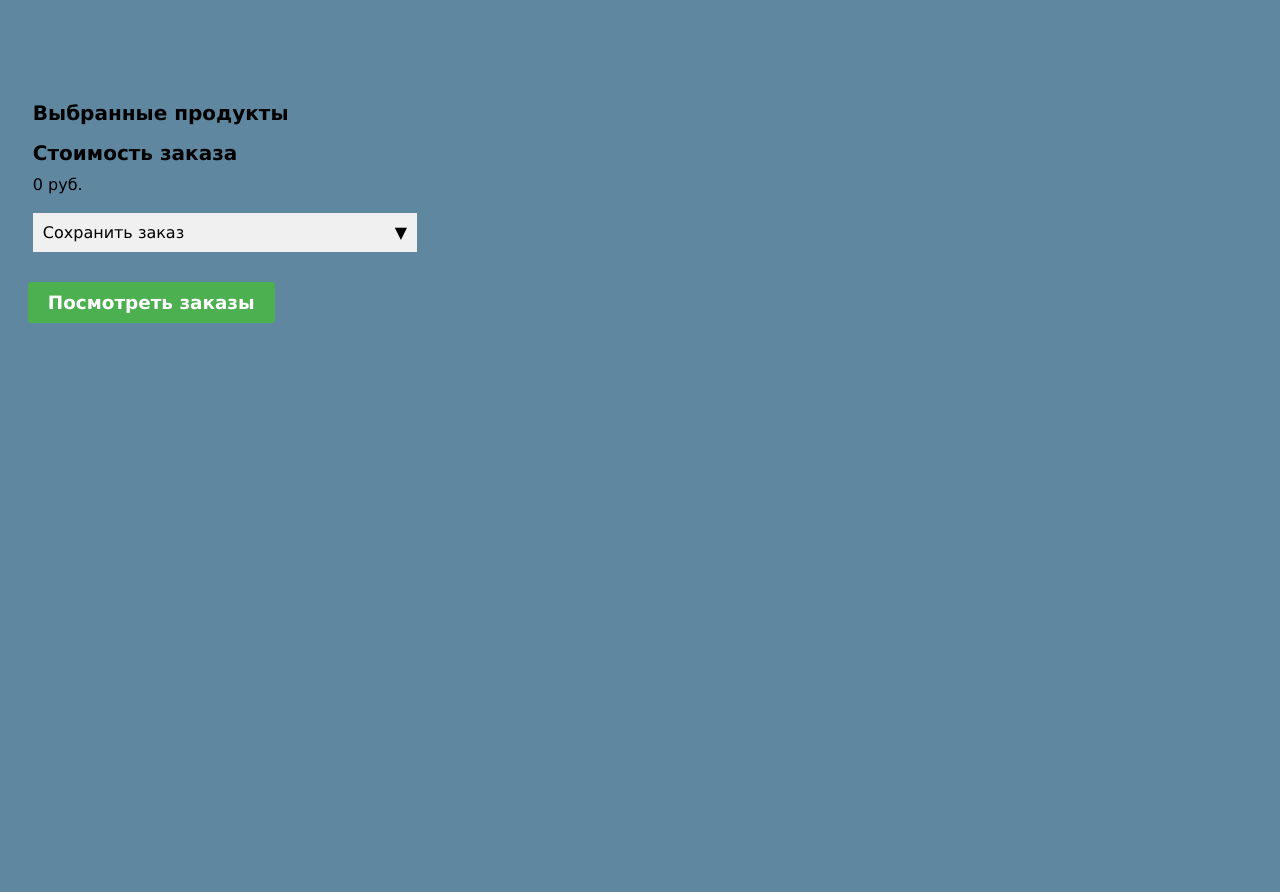
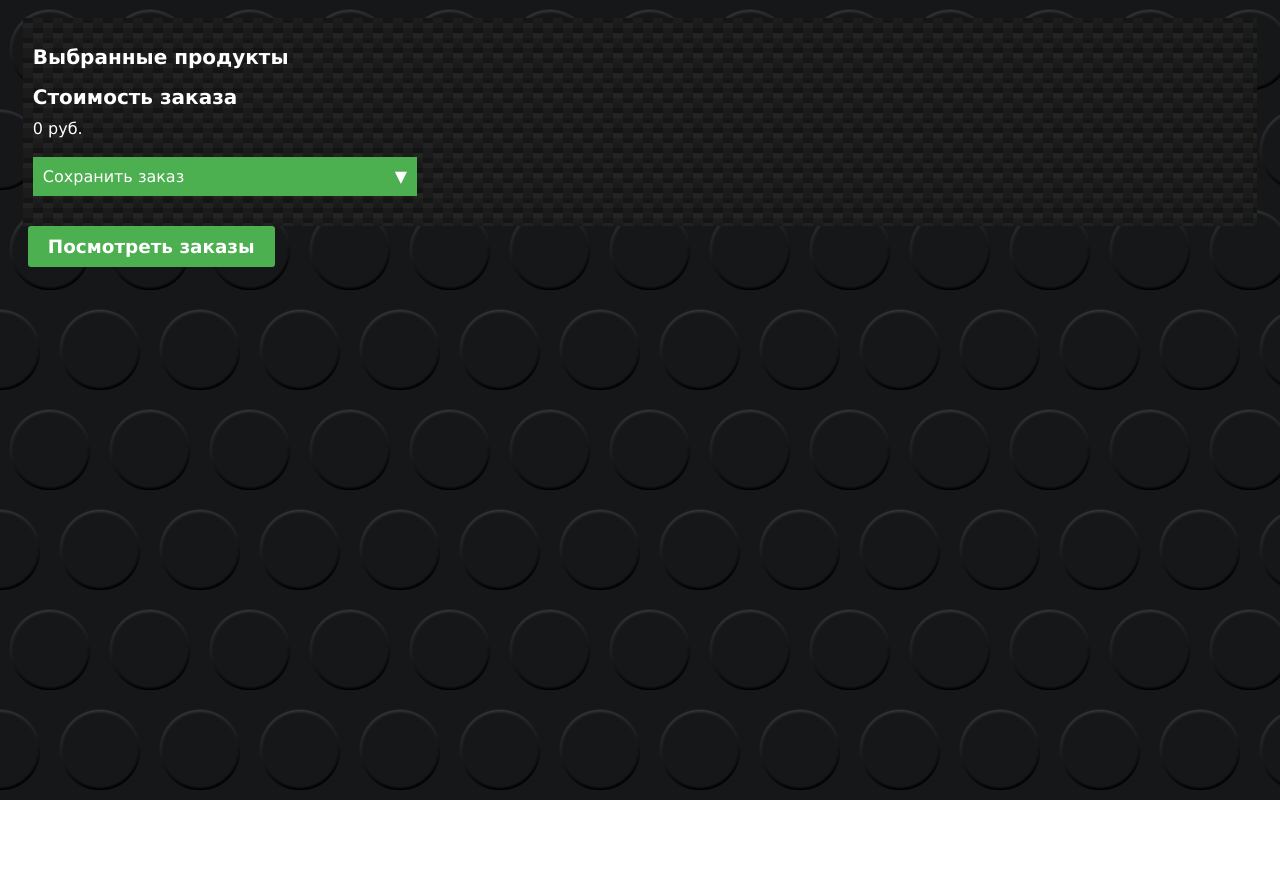
Before and after one commit to dima-in/Oil, a FastAPI app: page / in a window 1280 px wide. Before the commit the page ends 323 px from the top, so only its background shows below. Run offline with FastAPI, Linux system fonts and the light colour scheme; tables that the repository leaves empty or names only in its code hold one stand-in row (values such as "Sample post"); data that the repository does not hold is empty.

Commit message:
1)добавлена группировка по маслам в html 2)изменения оформления css

```diff
--- a/Catalog.py
+++ b/Catalog.py
@@ -29,7 +29,7 @@ def add_price_row():
 def get_oil_catalog() -> list:
     """
 
-    :rtype: object
+    :rtype: list
     """
     with UseDatabase(config) as cursor:
         _SQL_select_oil_prices = """SELECT oil_name, volume, price FROM price_list WHERE price > 0"""
--- a/UseDatabase.py
+++ b/UseDatabase.py
@@ -1,5 +1,6 @@
 import mysql.connector
-import os
+import socket
+
 
 class ConnectionError(Exception):
     """
@@ -25,35 +26,16 @@ class SQLError(Exception):
     pass
 
 
+HOST_NAME = socket.gethostname()
+print(f'HOST_NAME = {HOST_NAME}')
+
 config = {
-    #'host': 'mysql_DB2',
-    'host': '127.0.0.1',
+    'host': '127.0.0.1' if HOST_NAME == 'DESKTOP-E6O7AMM' else 'mysql_DB2',
     'user': 'oilorder_admin',
     'password': 'oilpasswd',
     'database': 'oilordersDB',
     'charset': 'utf8'
 }
-
-
-#config = {
-#   'host': os.environ.get('HOST_NAME'),  # Использование переменной окружения
-#   'user': 'oilorder_admin',
-#   'password': 'oilpasswd',
-#   'database': 'oilordersDB',
-#   'charset': 'utf8'
-#}
-
-# Или используйте другой механизм для определения имени хоста
-# host = get_host_name()
-
-# config = {
-#     'host': host,
-#     'user': 'oilorder_admin',
-#     'password': 'oilpasswd',
-#     'database': 'oilordersDB',
-#     'charset': 'utf8'
-# }
-
 
 class UseDatabase:
 
--- a/static/hf.css
+++ b/static/hf.css
@@ -56,12 +88,20 @@ select {
 /********************************************/
 
 .order-info {
+        color: white;
         position: sticky;
         top: 0;
         padding: 10px;
         z-index: 1;
-        background-color: #5f879f;
-
+        background:
+linear-gradient(27deg, #151515 5px, transparent 5px) 0 5px,
+linear-gradient(207deg, #151515 5px, transparent 5px) 10px 0px,
+linear-gradient(27deg, #222 5px, transparent 5px) 0px 10px,
+linear-gradient(207deg, #222 5px, transparent 5px) 10px 5px,
+linear-gradient(90deg, #1b1b1b 10px, transparent 10px),
+linear-gradient(#1d1d1d 25%, #1a1a1a 25%, #1a1a1a 50%, transparent 50%, transparent 75%, #242424 75%, #242424);
+background-color: #131313;
+background-size: 20px 20px;
     }
 
 .order-info h2 {
@@ -82,7 +122,7 @@ total-price {
 
 .customer-details .customer-details-header {
   cursor: pointer;
-  background-color: #f0f0f0;
+  background-color: #4CAF50;
   padding: 10px;
   width: 30%;
 }
@@ -162,15 +210,50 @@ total-price {
 
 
 body {
-  font-family:      Verdana, Geneva, Arial, sans-serif;
-  font-size:        medium;
-  background-color: #5f879f;
-  margin-top:       5%;
-  margin-bottom:    5%;
-  margin-left:      1%;
-  margin-right:     1%;
-  padding:          10px 10px 10px 10px;
+  font-family: Verdana, Geneva, Arial, sans-serif;
+  font-size: medium;
+  margin-bottom: 5%;
+  margin-left: 1%;
+  margin-right: 1%;
+  padding: 10px 10px 10px 10px;
+  height: 100vh;
 }
+
+body::before {
+  content: "";
+  position: fixed;
+  top: 0;
+  left: 0;
+  right: 0;
+  bottom: 0;
+  z-index: -1;
+  background-attachment: fixed;
+  --u: 2.5vmin;
+  --c1: hsl(0deg 0% 0%);
+  --c2: hsl(212deg 4% 9%);
+  --c3: hsl(212deg 7% 36%);
+  --gp: 50%/calc(var(--u) * 5) calc(var(--u) * 10);
+  --bp: calc(var(--u) * -2.5) calc(var(--u) * -5);
+  --bg:
+    radial-gradient(circle at 50% 25%, var(--c2) 23%, #fff0 25% 100%) var(--gp),
+    conic-gradient(from 270deg at 34% 46%, var(--c2) 0 12.5%, #fff0 0 100%) var(--gp),
+    conic-gradient(from 45deg at 66% 46%, var(--c2) 0 12.5%, #fff0 0 100%) var(--gp),
+    conic-gradient(from 180deg at 50% 80%, var(--c2) 0 12.5%, #fff0 0 100%) var(--gp),
+    conic-gradient(from 135deg at 50% 80%, var(--c2) 0 12.5%, #fff0 0 100%) var(--gp),
+    conic-gradient(from 0deg at 0% 20%, var(--c2) 0 12.5%, #fff0 0 100%) var(--gp),
+    conic-gradient(from -45deg at 100% 20%, var(--c2) 0 12.5%, #fff0 0 100%) var(--gp),
+    linear-gradient(180deg, var(--c2) 0 4.5%, #fff0 0 45.25%, var(--c2) 0 50%, #fff0 0% 100%) var(--gp),
+    radial-gradient(circle at 50% 25%, #fff0 0 25%, var(--c2) 26% 32%, #fff0 0 100%) var(--gp),
+    linear-gradient(165deg, var(--c3) -15%, var(--c1) 44%, #fff0 0 100%) var(--gp),
+    linear-gradient(180deg, var(--c1) 50%, #fff0 0 100%) var(--gp);
+  background: var(--bg), var(--bg);
+  background-position:
+    var(--bp), var(--bp), var(--bp), var(--bp), var(--bp), var(--bp), var(--bp), var(--bp), var(--bp), var(--bp), var(--bp),
+    0 0, 0 0, 0 0, 0 0, 0 0, 0 0, 0 0, 0 0, 0 0, 0 0, 0 0;
+  background-color: var(--c2);
+}
+
+
 a {
   text-decoration:  none;
   font-weight:      600;
@@ -182,9 +265,11 @@ a img {
   border:           0;
 }
 h2 {
+  color:            white;
   font-size:        150%;
 }
 table {
+  color:            white;
   margin-left:      20px;
   margin-right:     20px;
   caption-side:     bottom;
--- a/templates/inputdata.html
+++ b/templates/inputdata.html
@@ -65,22 +65,26 @@
            </div>
         </div>
 
-
         {% if oil_catalog %}
             <div class="product-wrap">
-            {% for oil_name, volume, price in oil_catalog %}
+                {% set grouped_oil_catalog = oil_catalog|groupby('0') %}
+                {% for oil_name, group in grouped_oil_catalog %}
                 <div class="product-card">
                     <div class="product-image" style="background-image: url('/static/images/{{ oil_name }}.jpg')"></div>
                     <div class="product-info">
-                        <label for="{{ oil_name }}_{{ volume }}">{{ oil_name }} {{ volume }}мл - {{ price }} руб/л</label>
+                        <h3>{{ oil_name }}</h3>
+                        {% for oil_name, volume, price in group %}
+                        <div class="product-item">
+                            <label for="{{ oil_name }}_{{ volume }}">{{ volume }}мл - {{ price }} руб/л</label>
                             <input type="number" name="{{ oil_name }}_{{ volume }}" id="{{ oil_name }}_{{ volume }}" value="0" min="0" class="product-quantity">
                             <input type="hidden" name="oil_name_{{ oil_name }}_volume_{{ volume }}_price" value="{{ price }}">
+                        </div>
+                        {% endfor %}
                     </div>
                 </div>
                 {% endfor %}
             </div>
         {% endif %}
-
             <script>
                 const productsList = document.getElementById('products-list');
                 const totalPrice = document.getElementById('total-price');
--- a/templates/vieworder.html
+++ b/templates/vieworder.html
@@ -6,7 +6,7 @@
   <body>
     <h1>Список заказов</h1>
     <div class="to-create-button">
-        <a href="/entry" class="navigate-button">Перейти к созданию заказа</a>
+        <a href="/entry" class="navigate-button">К созданию заказа</a>
     </div>
     <table>
       <thead>
```
Also changed, not shown: other parts of static/hf.css (+46 -3 lines), 1 other file. Lines whose indentation alone changed are shown as unchanged.
